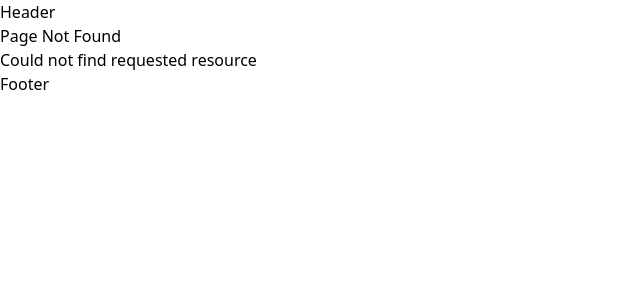
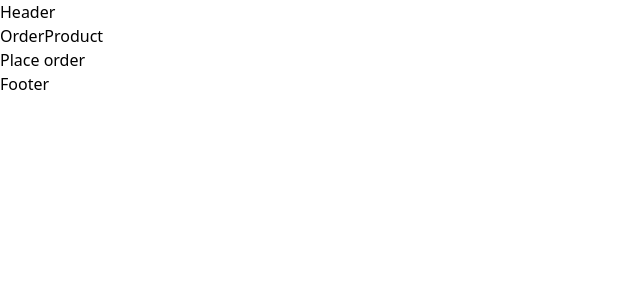
Before and after one commit to muhriddin20056525/nextjs-15, a Next.js app: page /order-product in a window 1280 px wide. Before the commit this address had no page. Shown: the top 300 px of the page, without its empty margins (0-640 px from the left). Built offline with nearby package versions, Linux system fonts and the light colour scheme.

Commit message:
17-dars Navigating Programmatically

```diff
--- /dev/null
+++ b/src/app/order-product/page.tsx
@@ -0,0 +1,19 @@
+"use client";
+
+import { useRouter } from "next/navigation";
+import React from "react";
+
+export default function OrderProduct() {
+  const router = useRouter();
+  const handleClick = () => {
+    console.log("Placing your order");
+    router.replace("/");
+  };
+
+  return (
+    <>
+      <h1>OrderProduct</h1>
+      <button onClick={handleClick}>Place order</button>
+    </>
+  );
+}
--- a/src/app/products/[productId]/reviews/[reviewId]/page.tsx
+++ b/src/app/products/[productId]/reviews/[reviewId]/page.tsx
@@ -1,5 +1,5 @@
 import React from "react";
-import { notFound } from "next/navigation";
+import { notFound, redirect } from "next/navigation";
 
 export default function ProductReview({
   params,
@@ -9,7 +9,8 @@
   const { productId, reviewId } = params;
 
   if (parseInt(reviewId) > 1000) {
-    notFound();
+    // notFound();
+    redirect("/products");
   }
 
   return (
```
Also changed, not shown: 1 other file (tests, documents, lock files or other folders).
